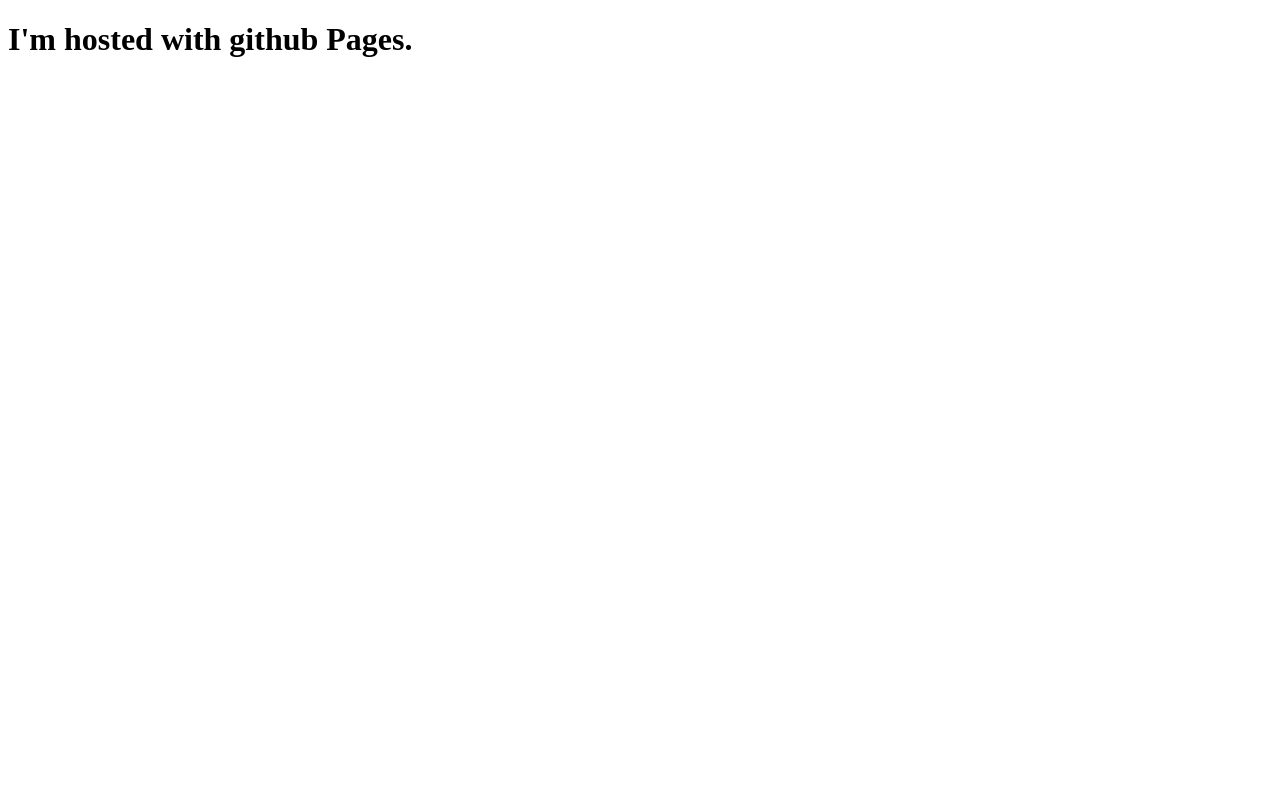
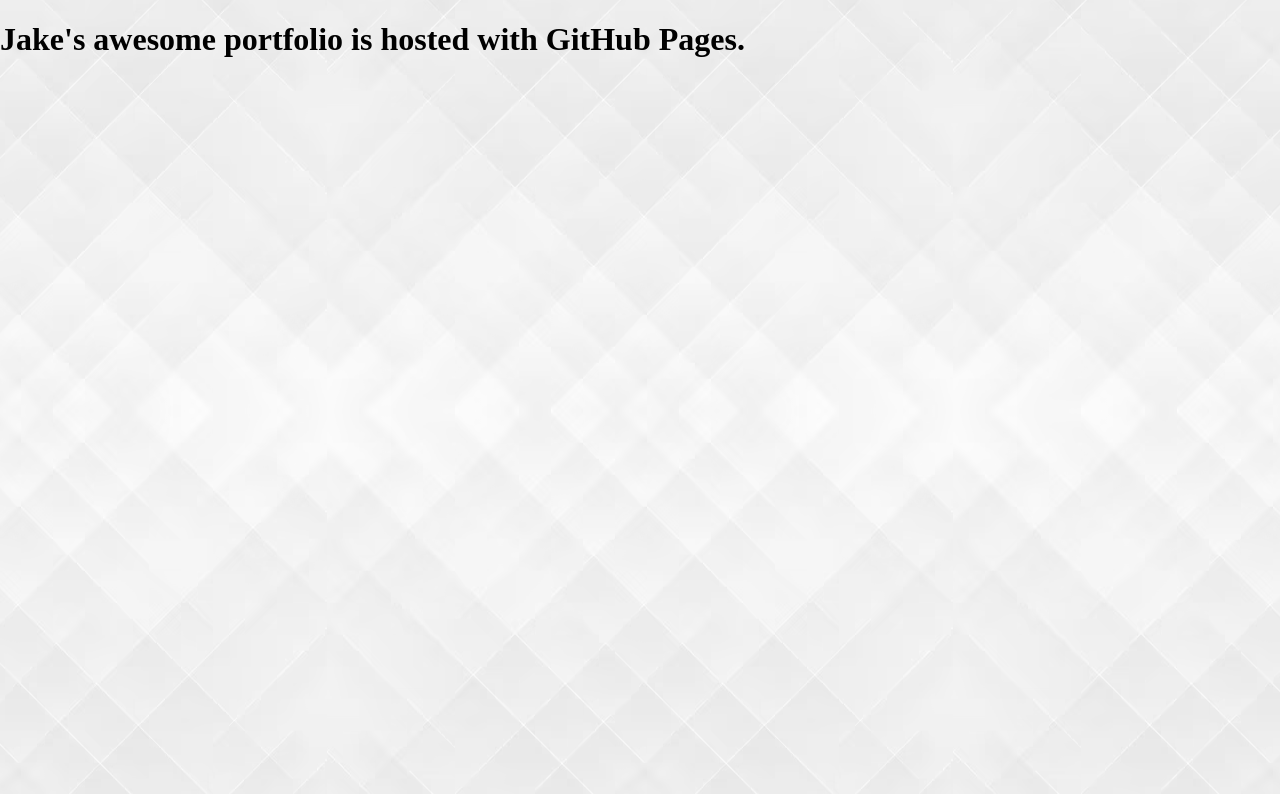
Before and after one commit to jakepearce/jakepearce.github.io, a plain HTML site: page index.html in a window 1280 px wide. Shown: the top 794 px of the page. Drawn offline with Linux system fonts and the light colour scheme.

Commit message:
custom background implemented

```diff
--- a/index.html
+++ b/index.html
@@ -3,9 +3,10 @@
     <head>
         <meta charset="UTF-8">
         <meta name="viewport" content="width=device-width, initial-scale=1.0">
-        <title>Tester</title>
+        <title>Jake's Portfolio</title>
+        <link rel="stylesheet" href="style.css" />
     </head>
     <body>
-        <h1>I'm hosted with github Pages.</h1>
+        <h1>Jake's awesome portfolio is hosted with GitHub Pages.</h1>
     </body>
 </html>
--- /dev/null
+++ b/style.css
@@ -0,0 +1,10 @@
+body {
+    margin: 0;
+    padding: 0;
+    background-image: url('assets/images/background.png');
+    background-size: auto;
+    background-repeat: repeat;
+    background-position: center;
+    height: 100vh;
+    color: black;
+}
```
Also changed, not shown: assets/images/background.png (added).
